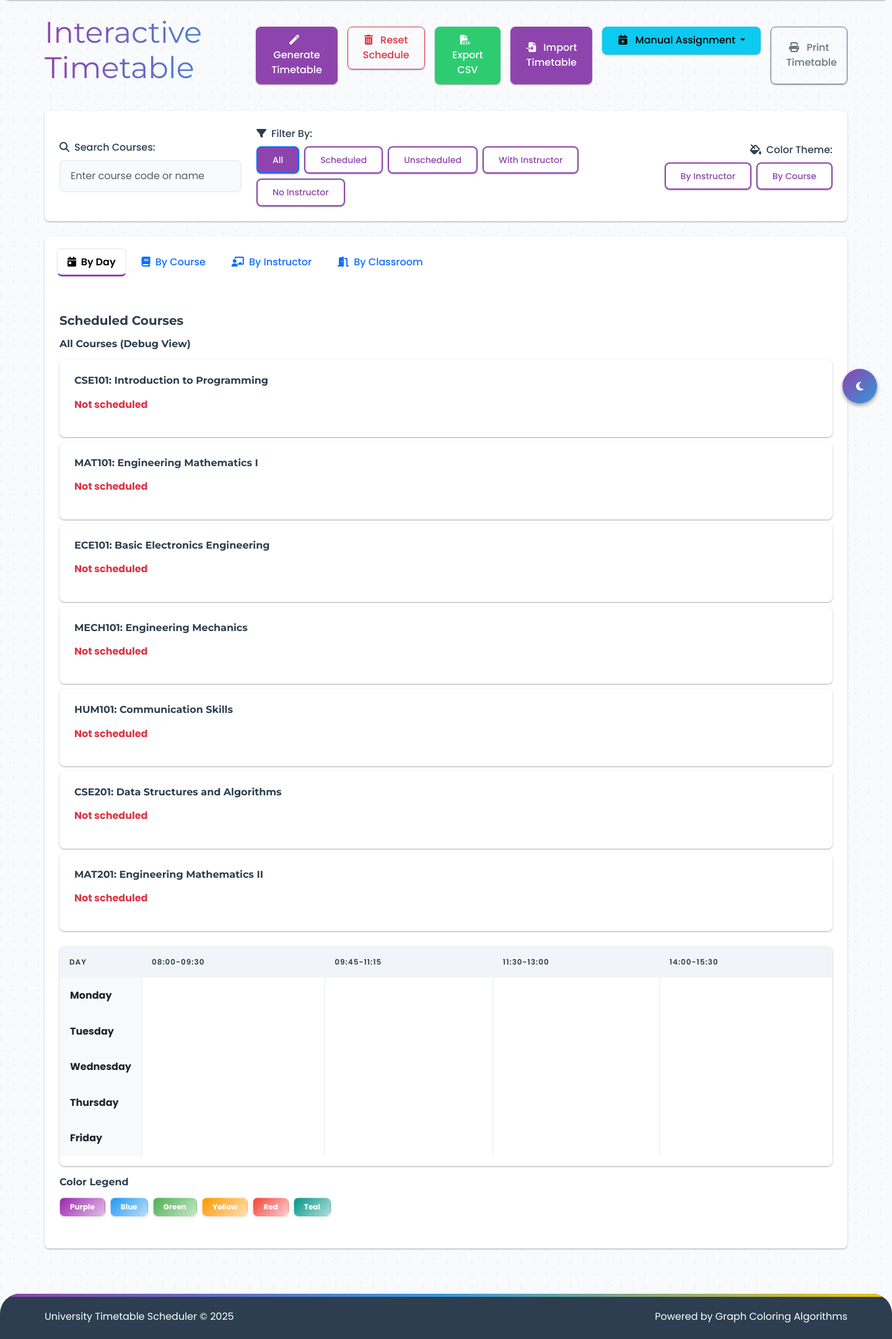
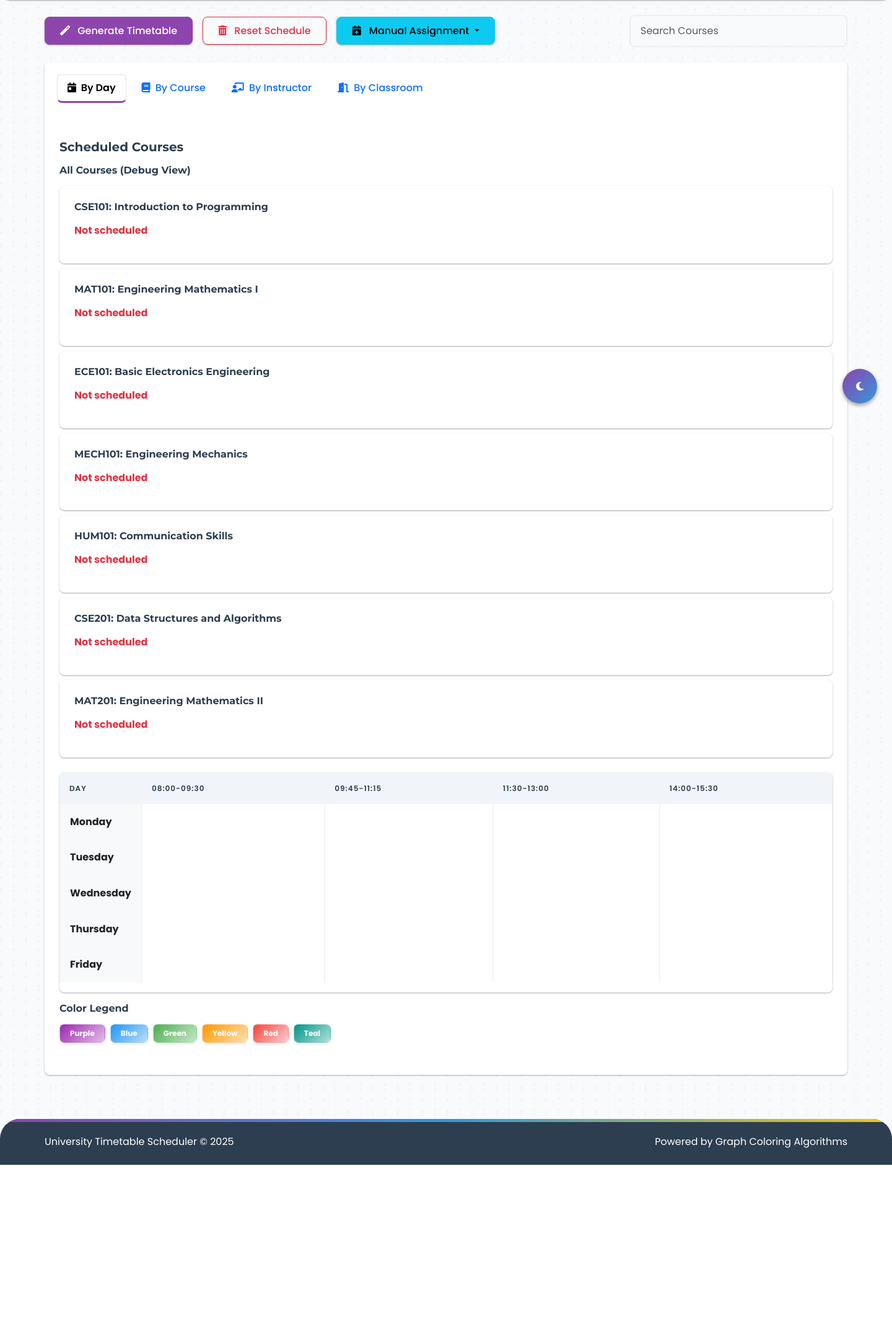
Before and after one commit to SUHANI-PAL0103/pbl, a Flask app: page /timetable in a window 1440 px wide. Shown: the part 125-2285 px from the top of the page at 62% size. After the commit the page ends 2004 px from the top, so only its background shows below. Run offline with Flask 3, Linux system fonts and the light colour scheme; some libraries are stand-ins or nearby versions.

Commit message:
Update timetable.html

```diff
--- a/templates/timetable.html
+++ b/templates/timetable.html
@@ -155,8 +155,7 @@
 {% block content %}
 <div class="row">
     <div class="col-md-12">
-        <div class="d-flex justify-content-between align-items-center mb-4">
-            <h1 class="display-5">Interactive Timetable</h1>
+        <div class="d-flex justify-content-between align-items-center mb-4 flex-wrap gap-2">
     <div class="d-flex gap-2">
         <form action="{{ url_for('scheduler.run_scheduler') }}" method="POST">
             <button class="btn btn-primary" type="submit">
@@ -168,12 +167,6 @@
                 <i class="fas fa-trash-alt me-2"></i> Reset Schedule
             </button>
         </form>
-                <a href="{{ url_for('scheduler.export_timetable') }}" class="btn btn-success ms-2">
-                    <i class="fas fa-file-csv me-2"></i> Export CSV
-                </a>
-                <button class="btn btn-primary ms-2" type="button" data-bs-toggle="modal" data-bs-target="#importTimetableModal">
-                    <i class="fas fa-file-import me-2"></i> Import Timetable
-                </button>
         <div class="dropdown ms-2">
             <button class="btn btn-info dropdown-toggle" type="button" id="manualAssignDropdown" data-bs-toggle="dropdown" aria-expanded="false">
                 <i class="fas fa-calendar-plus me-2"></i> Manual Assignment
@@ -184,40 +177,16 @@
                 {% endfor %}
             </ul>
         </div>
-                <button class="btn btn-outline-secondary ms-2" onclick="window.print()">
-                    <i class="fas fa-print me-2"></i> Print Timetable
-                </button>
+    </div>
+
+    <!-- Moved search input here -->
+    <div style="min-width: 250px;">
+        <input type="text" class="form-control" id="filterInput" placeholder="Search Courses ">
     </div>
 </div>
 
-        <!-- Filter options -->
-        <div class="card mb-4 animate-on-scroll fade-in-up">
-            <div class="card-body">
-                <div class="row align-items-center">
-                    <div class="col-md-3">
-                        <label for="filterInput" class="form-label"><i class="fas fa-search me-2"></i>Search Courses:</label>
-                        <input type="text" class="form-control" id="filterInput" placeholder="Enter course code or name">
-                    </div>
-                    <div class="col-md-6">
-                        <label class="form-label mb-2"><i class="fas fa-filter me-2"></i>Filter By:</label>
-                        <div class="d-flex flex-wrap gap-2">
-                            <button class="btn btn-sm btn-outline-primary filter-btn active" data-filter="all">All</button>
-                            <button class="btn btn-sm btn-outline-primary filter-btn" data-filter="scheduled">Scheduled</button>
-                            <button class="btn btn-sm btn-outline-primary filter-btn" data-filter="unscheduled">Unscheduled</button>
-                            <button class="btn btn-sm btn-outline-primary filter-btn" data-filter="instructor">With Instructor</button>
-                            <button class="btn btn-sm btn-outline-primary filter-btn" data-filter="no-instructor">No Instructor</button>
-                        </div>
-                    </div>
-                    <div class="col-md-3 text-end">
-                        <label class="form-label mb-2"><i class="fas fa-fill-drip me-2"></i>Color Theme:</label>
-                        <div class="d-flex justify-content-end gap-2">
-                            <button class="btn btn-sm btn-outline-primary" id="colorByInstructor">By Instructor</button>
-                            <button class="btn btn-sm btn-outline-primary" id="colorByCourse">By Course</button>
-                        </div>
-                    </div>
-                </div>
-            </div>
-        </div>
+
+
 
         <div class="card animate-on-scroll fade-in-up">
             <div class="card-header">
@@ -657,34 +626,4 @@
 });
 </script>
 
-<!-- Import Timetable Modal -->
-<div class="modal fade" id="importTimetableModal" tabindex="-1" aria-labelledby="importTimetableModalLabel" aria-hidden="true">
-    <div class="modal-dialog">
-        <div class="modal-content">
-            <div class="modal-header">
-                <h5 class="modal-title" id="importTimetableModalLabel">Import Timetable CSV</h5>
-                <button type="button" class="btn-close" data-bs-dismiss="modal" aria-label="Close"></button>
-            </div>
-            <div class="modal-body">
-                <form action="{{ url_for('data_import.upload_data') }}" method="post" enctype="multipart/form-data">
-                    <div class="mb-3">
-                        <label for="timetableFile" class="form-label">Choose Timetable CSV File</label>
-                        <input class="form-control" type="file" id="timetableFile" name="timetableFile" accept=".csv" required>
-                        <div class="form-text">
-                            Upload a timetable CSV file exported from this system or prepared in the same format.
-                            This will automatically assign time slots, classrooms, and instructors to courses.
-                        </div>
-                    </div>
-                    <div class="alert alert-info">
-                        <i class="fas fa-info-circle me-2"></i> After importing the timetable, you can click "Generate Timetable" to apply the graph coloring algorithm to resolve any conflicts.
-                    </div>
-                    <div class="d-flex justify-content-end">
-                        <button type="button" class="btn btn-secondary me-2" data-bs-dismiss="modal">Cancel</button>
-                        <button type="submit" class="btn btn-primary">Import Timetable</button>
-                    </div>
-                </form>
-            </div>
-        </div>
-    </div>
-</div>
 {% endblock %}
```
Lines whose indentation alone changed are shown as unchanged.
